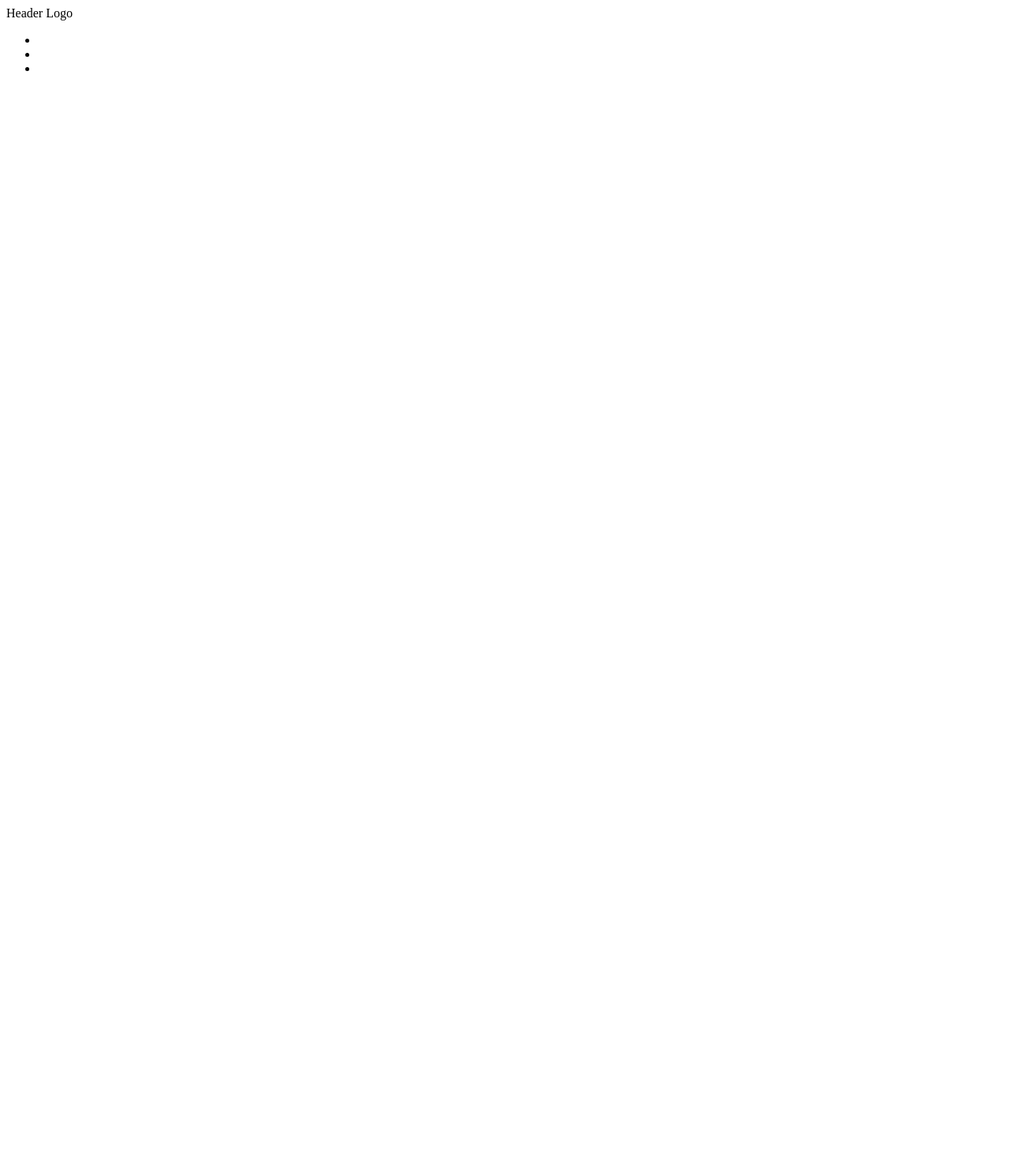
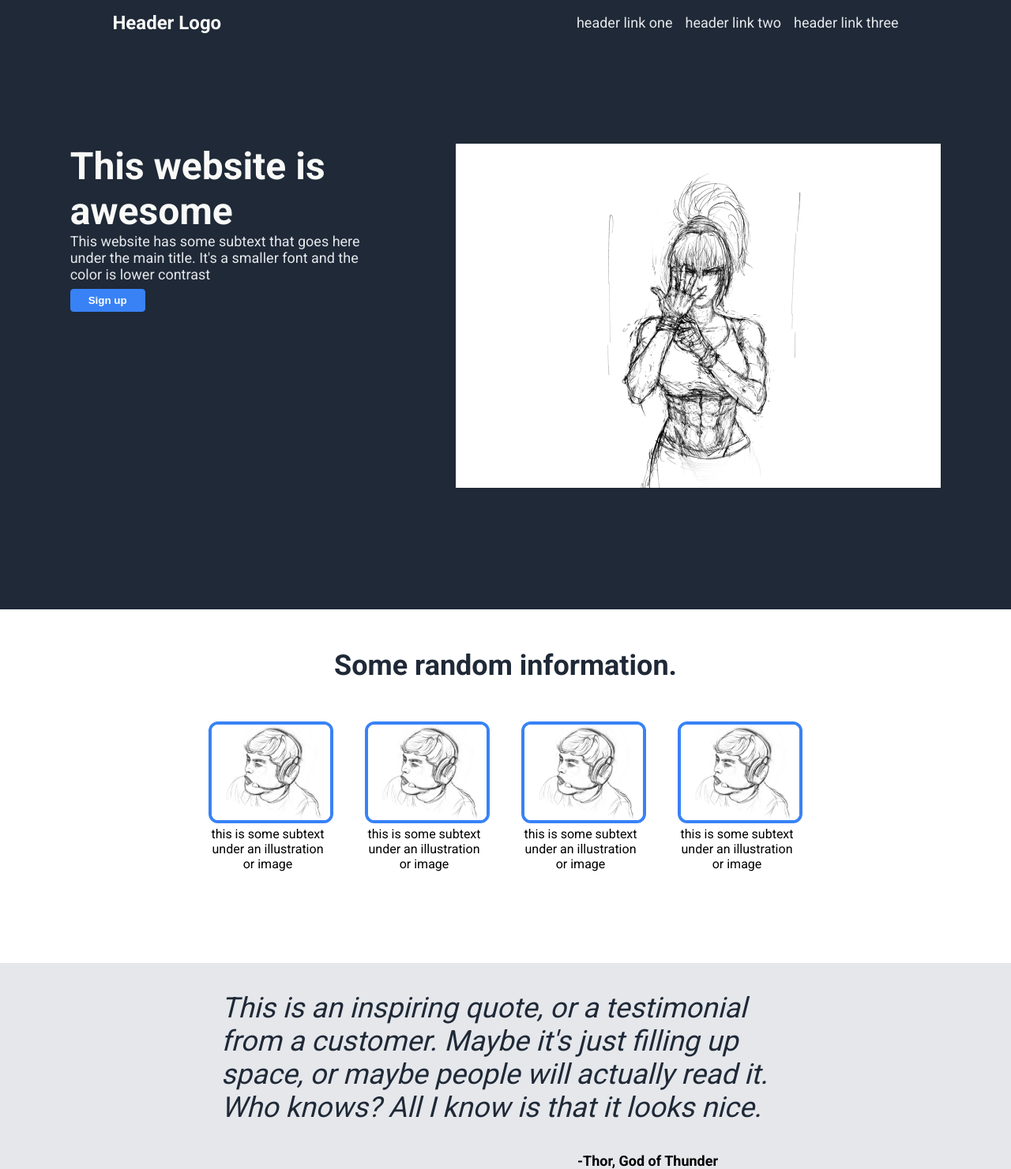
Before and after one commit to Mst3kMantra/practice, a plain HTML site: page project-landing-page/index.html in a window 1280 px wide. Shown: the whole page at 79% size. Before the commit the page ends 800 px from the top, so only its background shows below. Drawn offline with Linux system fonts and the light colour scheme.

Commit message:
Create image directory, create header and content

```diff
--- a/project-landing-page/index.html
+++ b/project-landing-page/index.html
@@ -3,17 +3,62 @@
     <head>
         <meta charset="utf-8">
         <title>Landing Page</title>
-        <link rel="stylesheet" href="styles.css">
+        <link rel="stylesheet" href="./styles.css">
     </head>
 
     <body>
-        <div class="header">
-            <div class="logo">Header Logo</div>
-            <ul class="links">
-                <li><a href="header link one"></a></li>
-                <li><a href="header link two"></a></li>
-                <li><a href="header link three"></a></li>
+        <div class="hero">
+            <div class="header">
+                <div class="logo">Header Logo</div>
+                <ul class="links">
+                    <li><a href="google.com">header link one</a></li>
+                    <li><a href="google.com">header link two</a></li>
+                    <li><a href="google.com">header link three</a></li>
             </ul>
+            </div>
+            <div class="container">
+                <div class="hero-text">
+                    <div class="hero-main-text">This website is awesome</div>
+                    <div class="hero-secondary-text">
+                        This website has some subtext that goes here under
+                        the main title. It's a smaller font and the color is lower
+                        contrast
+                    </div>
+                    <span><button class="buttons">Sign up</button><span></span>
+                </div>
+                <div class="container2">
+                    <img class="hero-image" src="./img/leona-sketch-abs2.png" alt="Sketch of Leona Heidern">
+                </div>
+            </div>
+        </div>
+        <div class="content">
+            <div class="content-title">Some random information.</div>
+                <div class="image-div">
+                    <div class="images">
+                        <img class="pogse" src="./img/pogse.png" alt="Jose pogging 1">
+                        <p class="img-text">this is some subtext under an illustration or image</p>
+                    </div>
+                    <div class="images">
+                        <img class="pogse" src="./img/pogse.png" alt="Jose pogging 1">
+                        <p class="img-text">this is some subtext under an illustration or image</p>
+                    </div>
+                    <div class="images">
+                        <img class="pogse" src="./img/pogse.png" alt="Jose pogging 1">
+                        <p class="img-text">this is some subtext under an illustration or image</p>
+                    </div>
+                    <div class="images">
+                        <img class="pogse" src="./img/pogse.png" alt="Jose pogging 1">
+                        <p class="img-text">this is some subtext under an illustration or image</p>
+                    </div>
+                </div>
+        </div>
+        <div class="container3">
+            <p class="quote">This is an inspiring quote, or a testimonial from a customer.
+                Maybe it's just filling up space, or maybe people will actually read it. Who
+                knows? All I know is that it looks nice.
+            </p>
+            <div class="quotee">-Thor, God of Thunder</div>
+        <!--still need to make ad and footer-->
         </div>
 
     </body>
--- a/project-landing-page/styles.css
+++ b/project-landing-page/styles.css
@@ -0,0 +1,139 @@
+@import url('https://fonts.googleapis.com/css2?family=Roboto:wght@400;700&display=swap');
+
+ul {
+    list-style-type: none;
+}
+
+a {
+    text-decoration: none;
+    color: #E5E7EB;
+}
+
+.logo {
+    font-size: 24px;
+    color: #F9FAF8;
+    display: flex;
+    align-items: center;
+    font-weight: bold;
+    margin-right: 125px;
+}
+
+.links {
+    font-size: 18px;
+    display: flex;
+    gap: 16px;
+}
+
+.hero {
+    background-color: #1F2937;
+    padding-bottom: 150px;
+    display: flex;
+    flex-direction: column;
+    flex: 1;
+}
+
+.header {
+    display: flex;
+    justify-content: space-around;
+    margin-bottom: 125px;
+    flex: 1;
+}
+
+body {
+    margin: 0;
+    padding: 0;
+    font-family: Roboto;
+    overflow: auto;
+}
+
+.hero-image {
+    max-width: 100%;
+    height: auto;
+    width: auto;
+}
+
+.hero-main-text {
+    font-size: 48px;
+    font-weight: bolder;
+    color: #F9FAF8;
+}
+
+button {
+    background-color: #3882F6;
+    color: white;
+    border: 1px solid #3882F6;
+    border-radius: 4px;
+    font-weight: bold;
+    padding: 6px 22px;
+}
+
+.hero-secondary-text {
+    font-size: 18px;
+    color:#E5E7EB;
+    margin-top: -9px;
+}
+
+.container {
+    display: flex;
+    justify-content: space-evenly;
+}
+
+.hero-text {
+    max-width: 400px;
+    display: flex;
+    flex-direction: column;
+    gap: 8px;
+}
+
+.pogse {
+    width: 150px;
+    height: auto;
+    border: 4px solid #3882F6;
+    border-radius: 12px;
+}
+
+.content-title {
+    font-size: 36px;
+    font-weight: bolder;
+    color: #1F2937;
+    display: flex;
+    justify-content: center;
+    align-items: center;
+    margin: 50px;
+}
+
+.image-div {
+    display: flex;
+    justify-content: center;
+    align-items: center;
+    gap: 40px;
+    padding-bottom: 100px;
+}
+
+.img-text {
+    max-width: 150px;
+    text-align: center;
+    margin-top: 0;
+}
+
+.container3 {
+    background-color: #E5E7EB;
+    display: flex;
+    flex-direction: column;
+    align-items: center;
+}
+
+.quote {
+    font-size: 36px;
+    font-style: italic;
+    color: #1F2937;
+    max-width: 720px;
+}
+
+.quotee {
+    font-size: 18px;
+    font-weight: bold;
+    display: flex;
+    margin-left: 360px;
+
+}
```
Also changed, not shown: project-landing-page/img/leona-sketch-abs2.png (added), project-landing-page/img/pogse.png (added), 2 other files.
